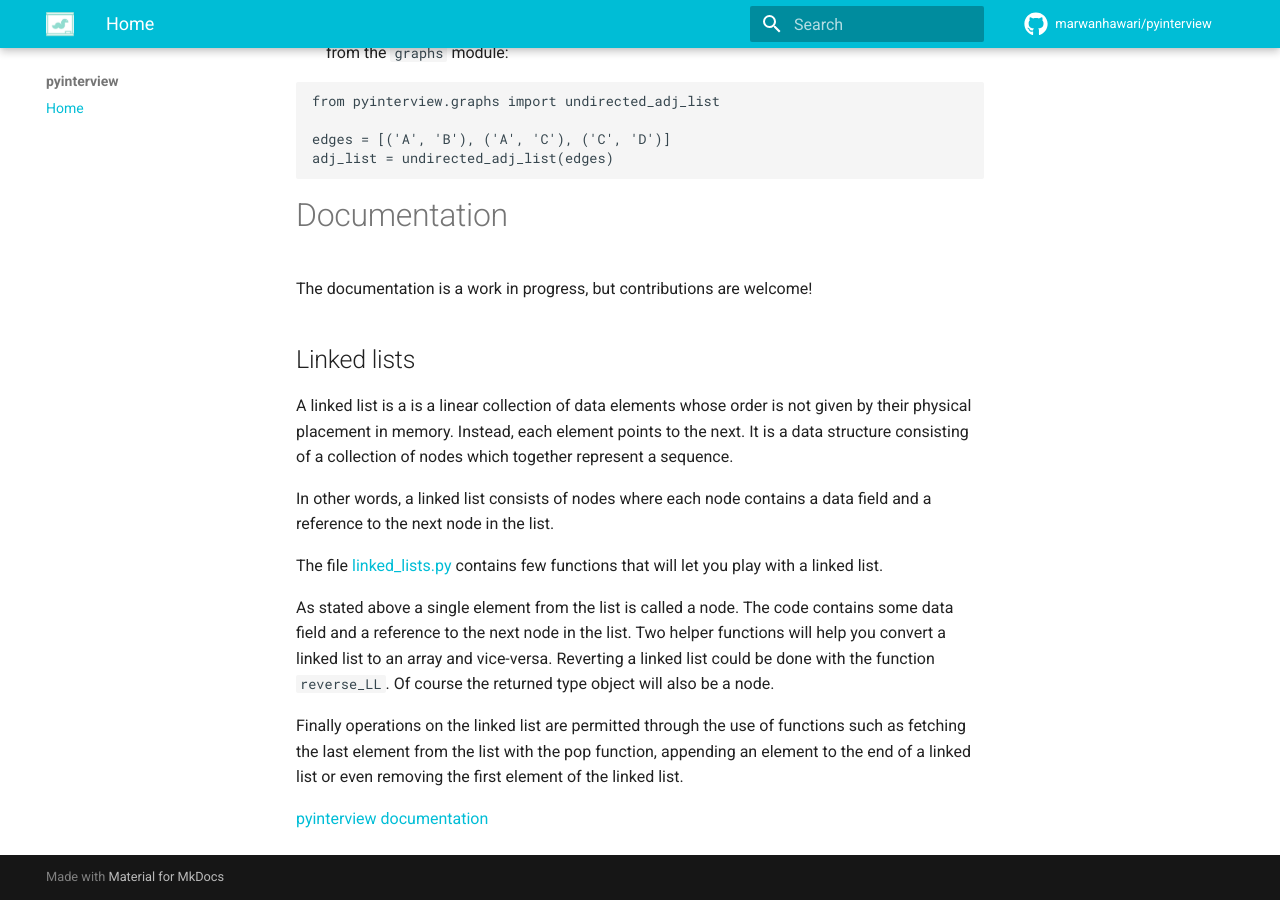
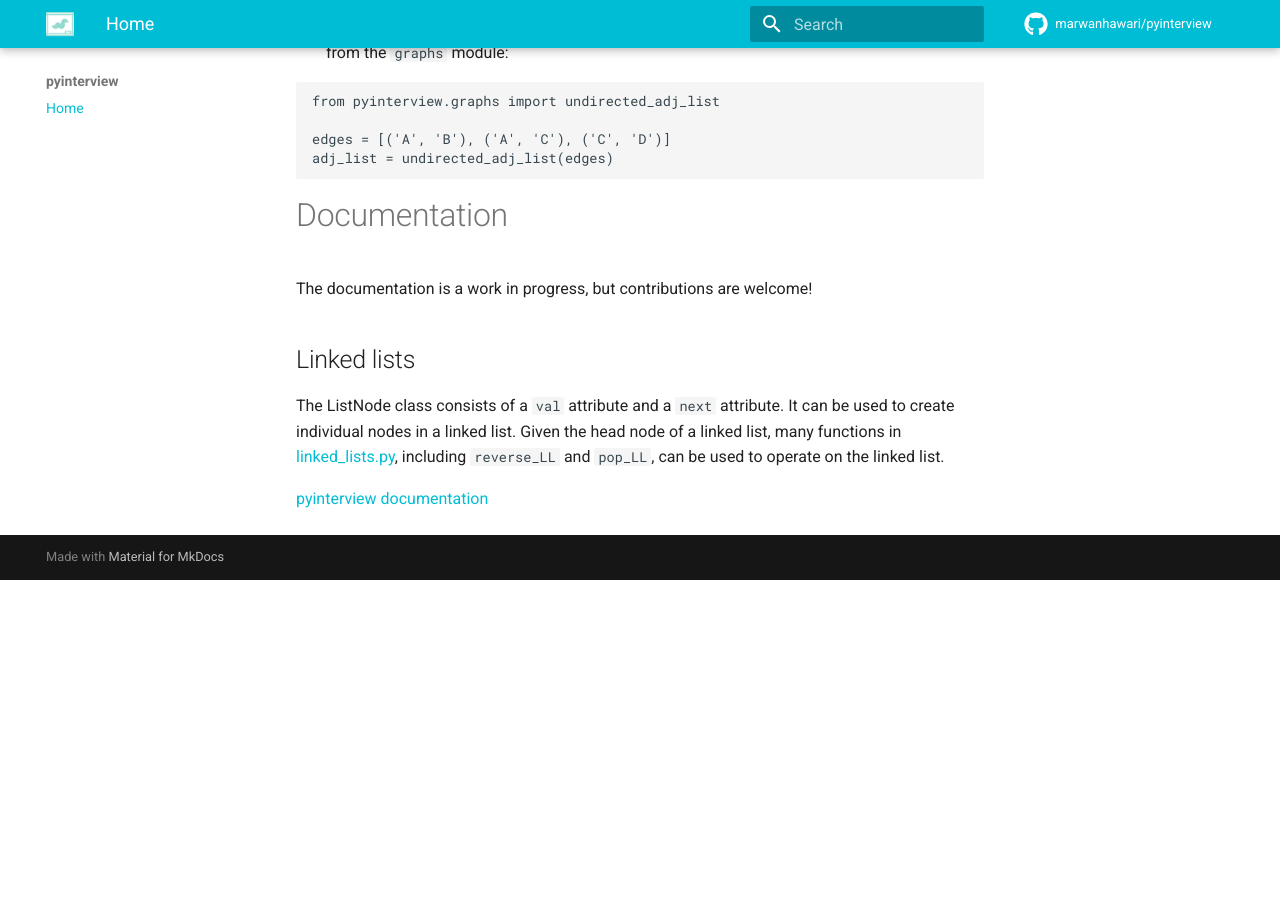
Before and after one commit to marwanhawari/pyinterview, an MkDocs documentation site: the page built from docs/index.md, in a window 1280 px wide and 900 px high, scrolled down 1019 px. Built offline with MkDocs 1.6.1 and Material for MkDocs 9.7.7, drawn with Linux system fonts in a browser that asks for light colours; comment, search, counter and statistics services are not loaded; after the commit the page ends 1599 px from its top, so only the background shows below that.

Commit message:
Update index.md

```diff
--- a/docs/index.md
+++ b/docs/index.md
@@ -46,15 +46,6 @@
 
 ## Linked lists
 
-A linked list is a is a linear collection of data elements whose order is not given by their physical placement in memory. Instead, each element points to the next. It is a data structure consisting of a collection of nodes which together represent a sequence.
-
-In other words, a linked list consists of nodes where each node contains a data field and a reference to the next node in the list.
-
-The file [linked_lists.py](../pyinterview/linked_lists.py) contains few functions that will let you play with a linked list.
-
-As stated above a single element from the list is called a node. The code contains some data field and a reference to the next node in the list. Two helper functions will help you convert a linked list to an array and vice-versa.
-Reverting a linked list could be done with the function `reverse_LL`. Of course the returned type object will also be a node.
-
-Finally operations on the linked list are permitted through the use of functions such as fetching the last element from the list with the pop function, appending an element to the end of a linked list or even removing the first element of the linked list.
+The ListNode class consists of a `val` attribute and a `next` attribute. It can be used to create individual nodes in a linked list. Given the head node of a linked list, many functions in [linked_lists.py](../pyinterview/linked_lists.py), including `reverse_LL` and `pop_LL`, can be used to operate on the linked list.
 
 [pyinterview documentation](https://pyinterview.org)
```
